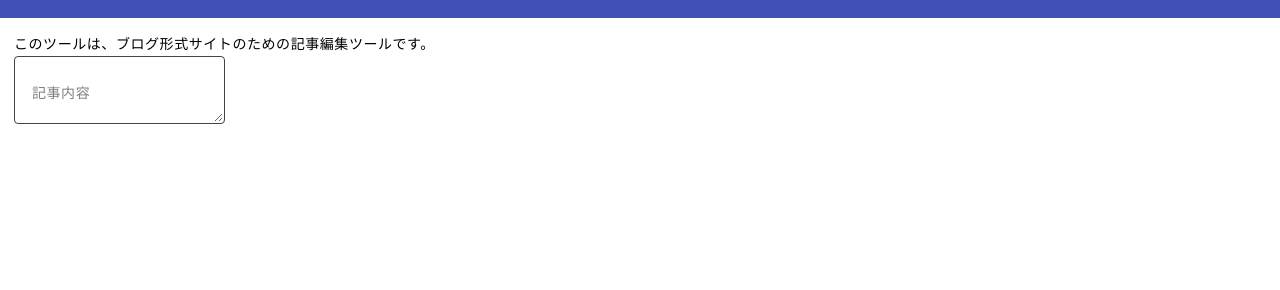
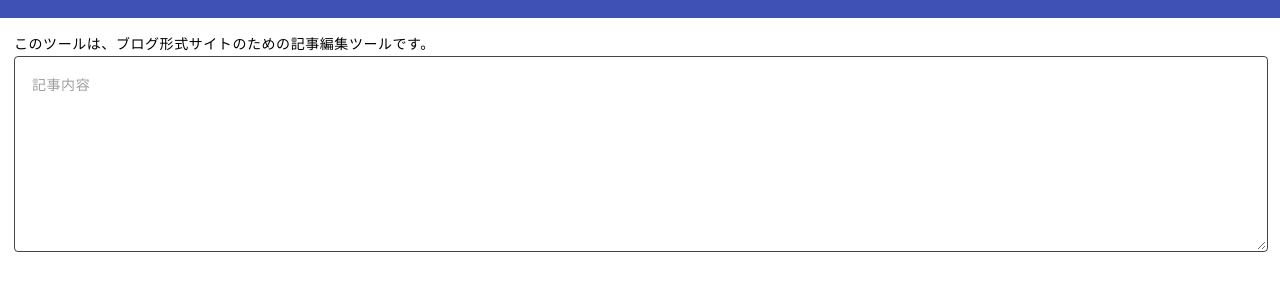
Before and after one commit to GenbuHase/ArticleEditor, a website: page index.html in a window 1280 px wide. Shown: the part 46-336 px from the top of the page. Drawn offline with Linux system fonts and the light colour scheme.

Commit message:
fixup! v1.0.0

```diff
--- a/index.html
+++ b/index.html
@@ -28,11 +28,8 @@
 			このツールは、ブログ形式サイトのための記事編集ツールです。
 
 			<Div>
-				<Div Class = "mdc-form-field">
-					<Div Class = "mdc-text-field mdc-text-field--textarea">
-						<Textarea ID = "Content" Class = "mdc-text-field__input"></Textarea>
-						<Label Class = "mdc-text-field__label" For = "Content">記事内容</Label>
-					</Div>
+				<Div Class = "mdc-text-field mdc-text-field--textarea mdc-text-field--fullwidth">
+					<Textarea ID = "Content" Class = "mdc-text-field__input" Rows = "10" PlaceHolder = "記事内容"></Textarea>
 				</Div>
 			</Div>
 		</Main>
```
